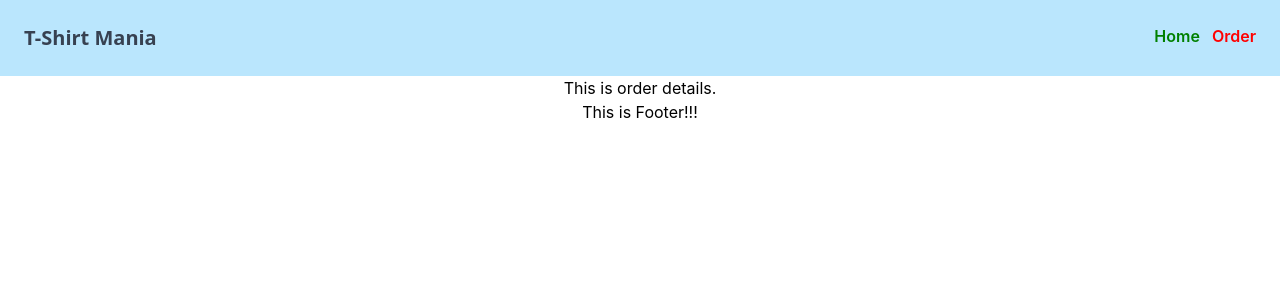
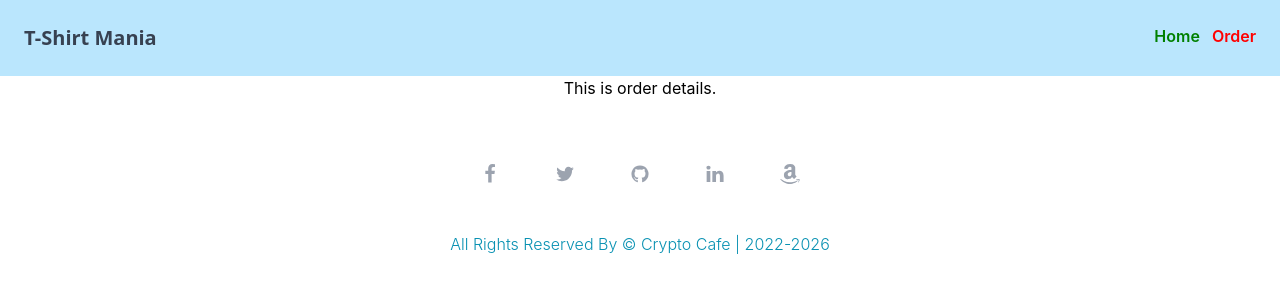
Before and after one commit to imrannaazir/tshirt-mania, a React (Create React App) app: page /order in a window 1280 px wide. Shown: the top 300 px of the page. Built offline with nearby package versions, Linux system fonts and the light colour scheme.

Commit message:
card of products added

```diff
--- a/src/components/Footer/Footer.js
+++ b/src/components/Footer/Footer.js
@@ -2,8 +2,92 @@
 
 const Footer = () => {
     return (
-        <div>
-            <h1>This is Footer!!!</h1>
+        <div className=''>
+            <footer className='bg-white  w-full py-8 mt-8'>
+                <div className='max-w-screen-xl mx-auto px-4'>
+                    <div className=' flex max-w-xs mx-auto items-center justify-between'>
+                        <a
+                            href='https://github.com/shakilahmedatik'
+                            className='text-gray-400 hover:text-gray-800 transition-colors duration-200'
+                        >
+                            <svg
+                                width='20'
+                                height='20'
+                                fill='currentColor'
+                                className='text-xl hover:text-gray-800 transition-colors duration-200'
+                                viewBox='0 0 1792 1792'
+                                xmlns='http://www.w3.org/2000/svg'
+                            >
+                                <path d='M1343 12v264h-157q-86 0-116 36t-30 108v189h293l-39 296h-254v759h-306v-759h-255v-296h255v-218q0-186 104-288.5t277-102.5q147 0 228 12z'></path>
+                            </svg>
+                        </a>
+                        <a
+                            href='https://github.com/shakilahmedatik'
+                            className='text-gray-400 hover:text-gray-800 transition-colors duration-200'
+                        >
+                            <svg
+                                width='20'
+                                height='20'
+                                fill='currentColor'
+                                className='text-xl hover:text-gray-800 transition-colors duration-200'
+                                viewBox='0 0 1792 1792'
+                                xmlns='http://www.w3.org/2000/svg'
+                            >
+                                <path d='M1684 408q-67 98-162 167 1 14 1 42 0 130-38 259.5t-115.5 248.5-184.5 210.5-258 146-323 54.5q-271 0-496-145 35 4 78 4 225 0 401-138-105-2-188-64.5t-114-159.5q33 5 61 5 43 0 85-11-112-23-185.5-111.5t-73.5-205.5v-4q68 38 146 41-66-44-105-115t-39-154q0-88 44-163 121 149 294.5 238.5t371.5 99.5q-8-38-8-74 0-134 94.5-228.5t228.5-94.5q140 0 236 102 109-21 205-78-37 115-142 178 93-10 186-50z'></path>
+                            </svg>
+                        </a>
+                        <a
+                            href='https://github.com/shakilahmedatik'
+                            className='text-gray-400 hover:text-gray-800 transition-colors duration-200'
+                        >
+                            <svg
+                                xmlns='http://www.w3.org/2000/svg'
+                                width='20'
+                                height='20'
+                                fill='currentColor'
+                                className='text-xl hover:text-gray-800 transition-colors duration-200'
+                                viewBox='0 0 1792 1792'
+                            >
+                                <path d='M896 128q209 0 385.5 103t279.5 279.5 103 385.5q0 251-146.5 451.5t-378.5 277.5q-27 5-40-7t-13-30q0-3 .5-76.5t.5-134.5q0-97-52-142 57-6 102.5-18t94-39 81-66.5 53-105 20.5-150.5q0-119-79-206 37-91-8-204-28-9-81 11t-92 44l-38 24q-93-26-192-26t-192 26q-16-11-42.5-27t-83.5-38.5-85-13.5q-45 113-8 204-79 87-79 206 0 85 20.5 150t52.5 105 80.5 67 94 39 102.5 18q-39 36-49 103-21 10-45 15t-57 5-65.5-21.5-55.5-62.5q-19-32-48.5-52t-49.5-24l-20-3q-21 0-29 4.5t-5 11.5 9 14 13 12l7 5q22 10 43.5 38t31.5 51l10 23q13 38 44 61.5t67 30 69.5 7 55.5-3.5l23-4q0 38 .5 88.5t.5 54.5q0 18-13 30t-40 7q-232-77-378.5-277.5t-146.5-451.5q0-209 103-385.5t279.5-279.5 385.5-103zm-477 1103q3-7-7-12-10-3-13 2-3 7 7 12 9 6 13-2zm31 34q7-5-2-16-10-9-16-3-7 5 2 16 10 10 16 3zm30 45q9-7 0-19-8-13-17-6-9 5 0 18t17 7zm42 42q8-8-4-19-12-12-20-3-9 8 4 19 12 12 20 3zm57 25q3-11-13-16-15-4-19 7t13 15q15 6 19-6zm63 5q0-13-17-11-16 0-16 11 0 13 17 11 16 0 16-11zm58-10q-2-11-18-9-16 3-14 15t18 8 14-14z'></path>
+                            </svg>
+                        </a>
+                        <a
+                            href='https://github.com/shakilahmedatik'
+                            className='text-gray-400 hover:text-gray-800 transition-colors duration-200'
+                        >
+                            <svg
+                                width='20'
+                                height='20'
+                                fill='currentColor'
+                                className='text-xl hover:text-gray-800 transition-colors duration-200'
+                                viewBox='0 0 1792 1792'
+                                xmlns='http://www.w3.org/2000/svg'
+                            >
+                                <path d='M477 625v991h-330v-991h330zm21-306q1 73-50.5 122t-135.5 49h-2q-82 0-132-49t-50-122q0-74 51.5-122.5t134.5-48.5 133 48.5 51 122.5zm1166 729v568h-329v-530q0-105-40.5-164.5t-126.5-59.5q-63 0-105.5 34.5t-63.5 85.5q-11 30-11 81v553h-329q2-399 2-647t-1-296l-1-48h329v144h-2q20-32 41-56t56.5-52 87-43.5 114.5-15.5q171 0 275 113.5t104 332.5z'></path>
+                            </svg>
+                        </a>
+                        <a
+                            href='https://github.com/shakilahmedatik'
+                            className='text-gray-400 hover:text-gray-800 transition-colors duration-200'
+                        >
+                            <svg
+                                width='20'
+                                height='20'
+                                fill='currentColor'
+                                className='text-xl hover:text-gray-800 transition-colors duration-200'
+                                viewBox='0 0 1792 1792'
+                                xmlns='http://www.w3.org/2000/svg'
+                            >
+                                <path d='M1551 1476q15-6 26-3t11 17.5-15 33.5q-13 16-44 43.5t-95.5 68-141 74-188 58-229.5 24.5q-119 0-238-31t-209-76.5-172.5-104-132.5-105-84-87.5q-8-9-10-16.5t1-12 8-7 11.5-2 11.5 4.5q192 117 300 166 389 176 799 90 190-40 391-135zm207-115q11 16 2.5 69.5t-28.5 102.5q-34 83-85 124-17 14-26 9t0-24q21-45 44.5-121.5t6.5-98.5q-5-7-15.5-11.5t-27-6-29.5-2.5-35 0-31.5 2-31 3-22.5 2q-6 1-13 1.5t-11 1-8.5 1-7 .5h-10l-3-.5-2-1.5-1.5-3q-6-16 47-40t103-30q46-7 108-1t76 24zm-394-443q0 31 13.5 64t32 58 37.5 46 33 32l13 11-227 224q-40-37-79-75.5t-58-58.5l-19-20q-11-11-25-33-38 59-97.5 102.5t-127.5 63.5-140 23-137.5-21-117.5-65.5-83-113-31-162.5q0-84 28-154t72-116.5 106.5-83 122.5-57 130-34.5 119.5-18.5 99.5-6.5v-127q0-65-21-97-34-53-121-53-6 0-16.5 1t-40.5 12-56 29.5-56 59.5-48 96l-294-27q0-60 22-119t67-113 108-95 151.5-65.5 190.5-24.5q100 0 181 25t129.5 61.5 81 83 45 86 12.5 73.5v589zm-672 21q0 86 70 133 66 44 139 22 84-25 114-123 14-45 14-101v-162q-59 2-111 12t-106.5 33.5-87 71-32.5 114.5z'></path>
+                            </svg>
+                        </a>
+                    </div>
+                    <div className='text-center text-cyan-600 pt-10 sm:pt-12 font-light flex items-center justify-center'>
+                        All Rights Reserved By &copy; Crypto Cafe | 2022-2026
+                    </div>
+                </div>
+            </footer>
+
         </div>
     );
 };
--- a/src/components/Header/Header.js
+++ b/src/components/Header/Header.js
@@ -6,7 +6,7 @@
     return (
         <div className='bg-sky-200 p-6 flex justify-between sticky top-0'>
             <div className='text-xl font-sans font-bold text-gray-700'>
-                <p>T-Shirt Mania</p>
+                <p><Link to='/'> T-Shirt Mania</Link></p>
             </div>
             <div className='flex gap-3 font-semibold text-gray-600'>
                 <CustomLink to='/home'>Home</CustomLink>
--- a/src/components/Home/Home.js
+++ b/src/components/Home/Home.js
@@ -1,10 +1,36 @@
 import React from 'react';
+import Cart from '../Cart/Cart';
+import useProducts from '../../hooks/useProducts'
+import Product from '../Product/Product';
+const Home = () => {
+    const [products, setProducts] = useProducts();
 
-const Home = () => {
     return (
         <div>
-            <h1>This is Home.</h1>
+
+
+            <div className="grid grid-cols-2 lg:grid-cols-5 gap-2">
+
+
+                <div className="lg:col-span-4  border-2 ">hello
+                    <div className="products-container grid lg:grid-cols-3 sm:grid-cols-1">
+
+                        {
+                            products.map(product => <Product key={product.id} product={product} />)
+                        }
+                    </div>
+                </div>
+
+                <div className="cart-container  lg:col-span-1 bg-fuchsia-400">
+
+                    <p>cart</p>
+
+
+
+                </div>
+            </div>
         </div>
+
     );
 };
 
--- /dev/null
+++ b/src/components/Product/Product.js
@@ -0,0 +1,22 @@
+import React from 'react';
+
+const Product = ({ product, product: { gender, name, price, picture } }) => {
+    console.log(product);
+
+    return (
+        <div className='border w-[300px]'>
+
+            <img className='w-[280px] h-[280px] border m-auto mt-2 rounded-md' src={picture} alt="" />
+
+            <div className='m-2 text-left'>
+                <p className='text-2xl font-semibold'>{name}</p>
+                <p>Price: ${price}</p>
+                <p>Gender: {gender}</p>
+            </div>
+            <button className='bg-blue-400 w-[100%] border rounded-lg'>Add to Cart</button>
+
+        </div>
+    );
+};
+
+export default Product;
--- /dev/null
+++ b/src/hooks/useProducts.js
@@ -0,0 +1,13 @@
+import { useEffect, useState } from "react"
+
+const useProducts = () => {
+    const [products, setProducts] = useState([])
+    useEffect(() => {
+        fetch('tshirt.json')
+            .then(res => res.json())
+            .then(data => setProducts(data))
+    }, [])
+
+    return [products, setProducts]
+}
+export default useProducts
```
Also changed, not shown: public/tshirt.json (+11 -11 lines).
